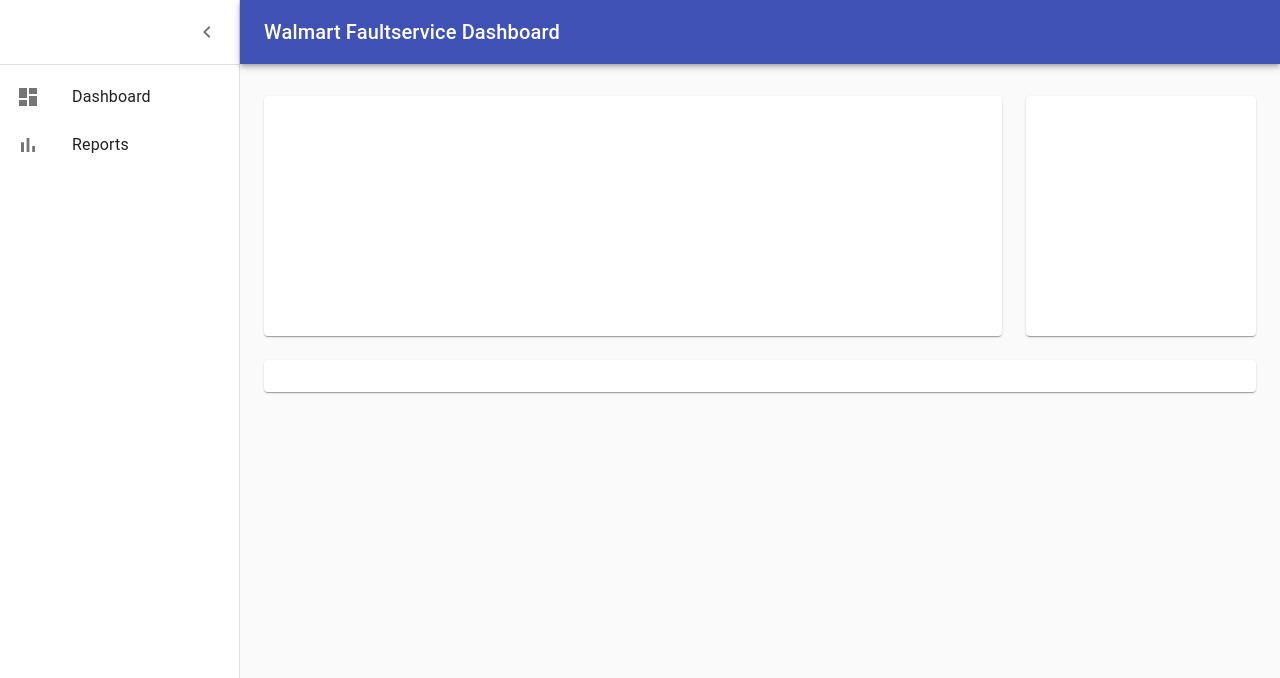
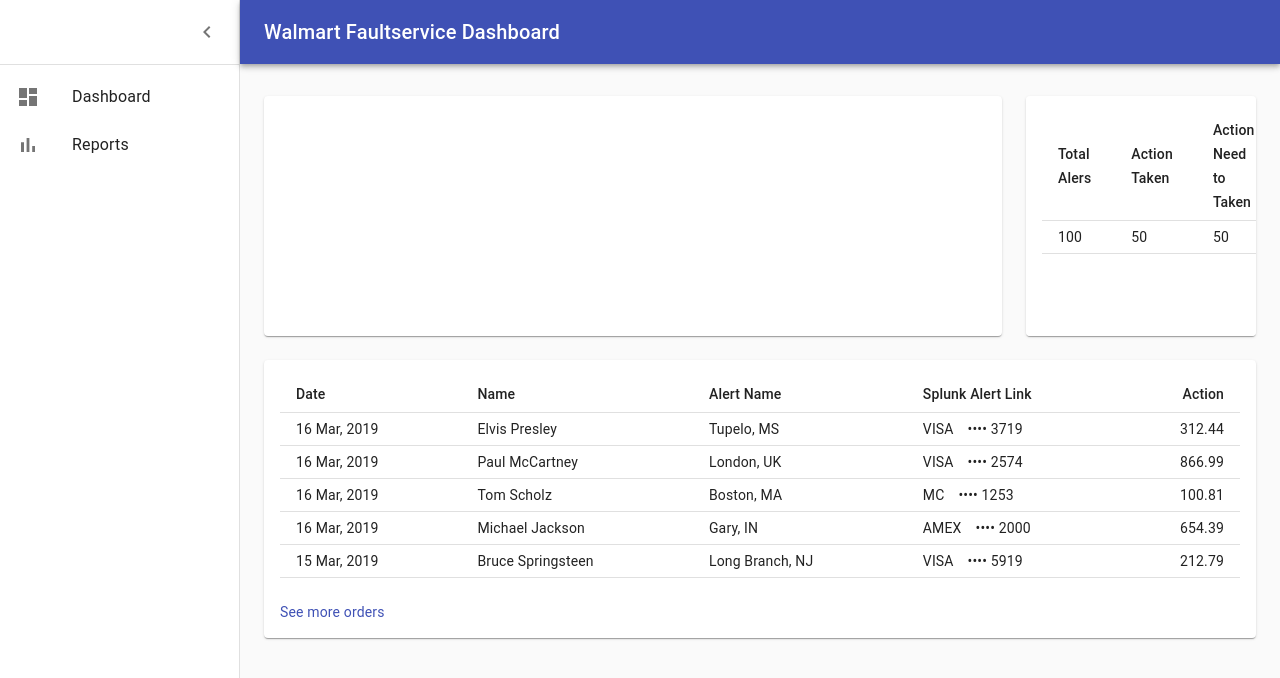
Before and after one commit to DineshMoningi/Fault-Service-Dashboard, a React (Create React App) app: page / in a window 1280 px wide. Shown: the top 678 px of the page. Built offline with nearby package versions, Linux system fonts and the light colour scheme.

Commit message:
Mock data changes

```diff
--- /dev/null
+++ b/src/Dashboard/AlertsSummery.js
@@ -0,0 +1,42 @@
+/* eslint-disable no-script-url */
+
+import React from "react";
+import Link from "@material-ui/core/Link";
+import { makeStyles } from "@material-ui/core/styles";
+import Table from "@material-ui/core/Table";
+import TableBody from "@material-ui/core/TableBody";
+import TableCell from "@material-ui/core/TableCell";
+import TableHead from "@material-ui/core/TableHead";
+import TableRow from "@material-ui/core/TableRow";
+
+// Generate Order Data
+
+const useStyles = makeStyles(theme => ({
+  seeMore: {
+    marginTop: theme.spacing(3)
+  }
+}));
+
+export default function AlertsSummery() {
+  const classes = useStyles();
+  return (
+    <React.Fragment>
+      <Table size="small">
+        <TableHead>
+          <TableRow>
+            <TableCell>Total Alers</TableCell>
+            <TableCell>Action Taken</TableCell>
+            <TableCell>Action Need to Taken</TableCell>
+          </TableRow>
+        </TableHead>
+        <TableBody>
+          <TableRow key="1">
+            <TableCell>{100}</TableCell>
+            <TableCell>{50}</TableCell>
+            <TableCell>{50}</TableCell>
+          </TableRow>
+        </TableBody>
+      </Table>
+    </React.Fragment>
+  );
+}
--- a/src/Dashboard/Dashboard.js
+++ b/src/Dashboard/Dashboard.js
@@ -9,32 +9,14 @@ import List from "@material-ui/core/List";
 import Typography from "@material-ui/core/Typography";
 import Divider from "@material-ui/core/Divider";
 import IconButton from "@material-ui/core/IconButton";
-import Badge from "@material-ui/core/Badge";
 import Container from "@material-ui/core/Container";
 import Grid from "@material-ui/core/Grid";
 import Paper from "@material-ui/core/Paper";
-import Link from "@material-ui/core/Link";
 import MenuIcon from "@material-ui/icons/Menu";
 import ChevronLeftIcon from "@material-ui/icons/ChevronLeft";
 import { mainListItems } from "./ListItems";
-// import Chart from "./Chart";
-// import Orders from "./Orders";
-
-function Copyright() {
-  return (
-    <Typography variant="body2" color="textSecondary" align="center">
-      {"Copyright © "}
-      <Link color="inherit" href="https://material-ui.com/">
-        Your Website
-      </Link>{" "}
-      {new Date().getFullYear()}
-      {". Built with "}
-      <Link color="inherit" href="https://material-ui.com/">
-        Material-UI.
-      </Link>
-    </Typography>
-  );
-}
+import RecentAlerts from "../Dashboard/RecentAlerts";
+import AlertsSummery from "../Dashboard/AlertsSummery";
 
 const drawerWidth = 240;
 
@@ -184,15 +166,17 @@ export default function Dashboard() {
             </Grid>
             {/* Recent Deposits */}
             <Grid item xs={12} md={4} lg={3}>
-              <Paper className={fixedHeightPaper} />
+              <Paper className={fixedHeightPaper}>
+                <AlertsSummery />
+              </Paper>
             </Grid>
-            {/* Recent Orders */}
             <Grid item xs={12}>
-              <Paper className={classes.paper} />
+              <Paper className={classes.paper}>
+                <RecentAlerts />
+              </Paper>
             </Grid>
           </Grid>
         </Container>
-        {/* <Copyright /> */}
       </main>
     </div>
   );
--- /dev/null
+++ b/src/Dashboard/RecentAlerts.js
@@ -0,0 +1,99 @@
+/* eslint-disable no-script-url */
+
+import React from "react";
+import Link from "@material-ui/core/Link";
+import { makeStyles } from "@material-ui/core/styles";
+import Table from "@material-ui/core/Table";
+import TableBody from "@material-ui/core/TableBody";
+import TableCell from "@material-ui/core/TableCell";
+import TableHead from "@material-ui/core/TableHead";
+import TableRow from "@material-ui/core/TableRow";
+
+// Generate Order Data
+function createData(id, date, name, shipTo, paymentMethod, amount) {
+  return { id, date, name, shipTo, paymentMethod, amount };
+}
+
+const rows = [
+  createData(
+    0,
+    "16 Mar, 2019",
+    "Elvis Presley",
+    "Tupelo, MS",
+    "VISA ⠀•••• 3719",
+    312.44
+  ),
+  createData(
+    1,
+    "16 Mar, 2019",
+    "Paul McCartney",
+    "London, UK",
+    "VISA ⠀•••• 2574",
+    866.99
+  ),
+  createData(
+    2,
+    "16 Mar, 2019",
+    "Tom Scholz",
+    "Boston, MA",
+    "MC ⠀•••• 1253",
+    100.81
+  ),
+  createData(
+    3,
+    "16 Mar, 2019",
+    "Michael Jackson",
+    "Gary, IN",
+    "AMEX ⠀•••• 2000",
+    654.39
+  ),
+  createData(
+    4,
+    "15 Mar, 2019",
+    "Bruce Springsteen",
+    "Long Branch, NJ",
+    "VISA ⠀•••• 5919",
+    212.79
+  )
+];
+
+const useStyles = makeStyles(theme => ({
+  seeMore: {
+    marginTop: theme.spacing(3)
+  }
+}));
+
+export default function RecentAlerts() {
+  const classes = useStyles();
+  return (
+    <React.Fragment>
+      <Table size="small">
+        <TableHead>
+          <TableRow>
+            <TableCell>Date</TableCell>
+            <TableCell>Name</TableCell>
+            <TableCell>Alert Name</TableCell>
+            <TableCell>Splunk Alert Link</TableCell>
+            <TableCell align="right">Action</TableCell>
+          </TableRow>
+        </TableHead>
+        <TableBody>
+          {rows.map(row => (
+            <TableRow key={row.id}>
+              <TableCell>{row.date}</TableCell>
+              <TableCell>{row.name}</TableCell>
+              <TableCell>{row.shipTo}</TableCell>
+              <TableCell>{row.paymentMethod}</TableCell>
+              <TableCell align="right">{row.amount}</TableCell>
+            </TableRow>
+          ))}
+        </TableBody>
+      </Table>
+      <div className={classes.seeMore}>
+        <Link color="primary" href="javascript:;">
+          See more orders
+        </Link>
+      </div>
+    </React.Fragment>
+  );
+}
```
